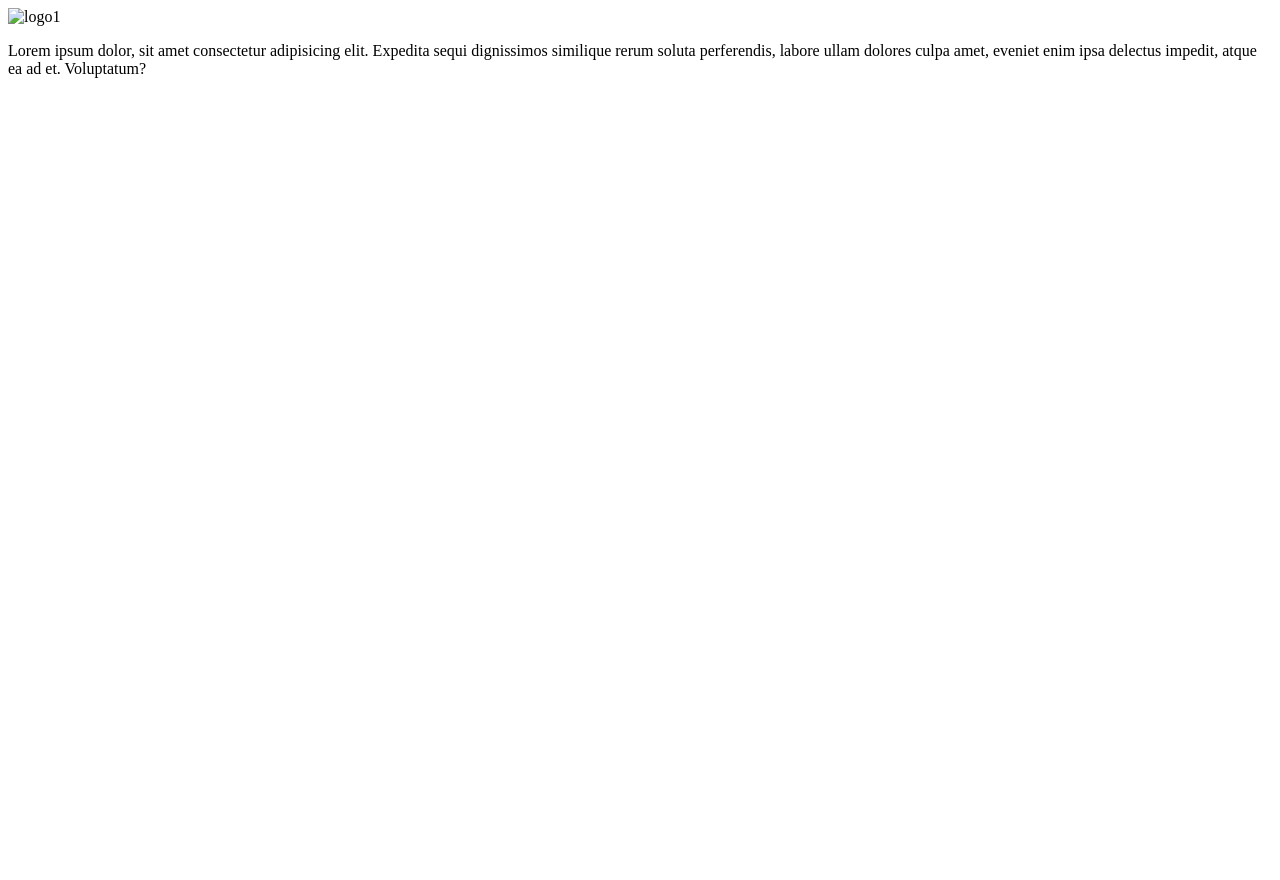
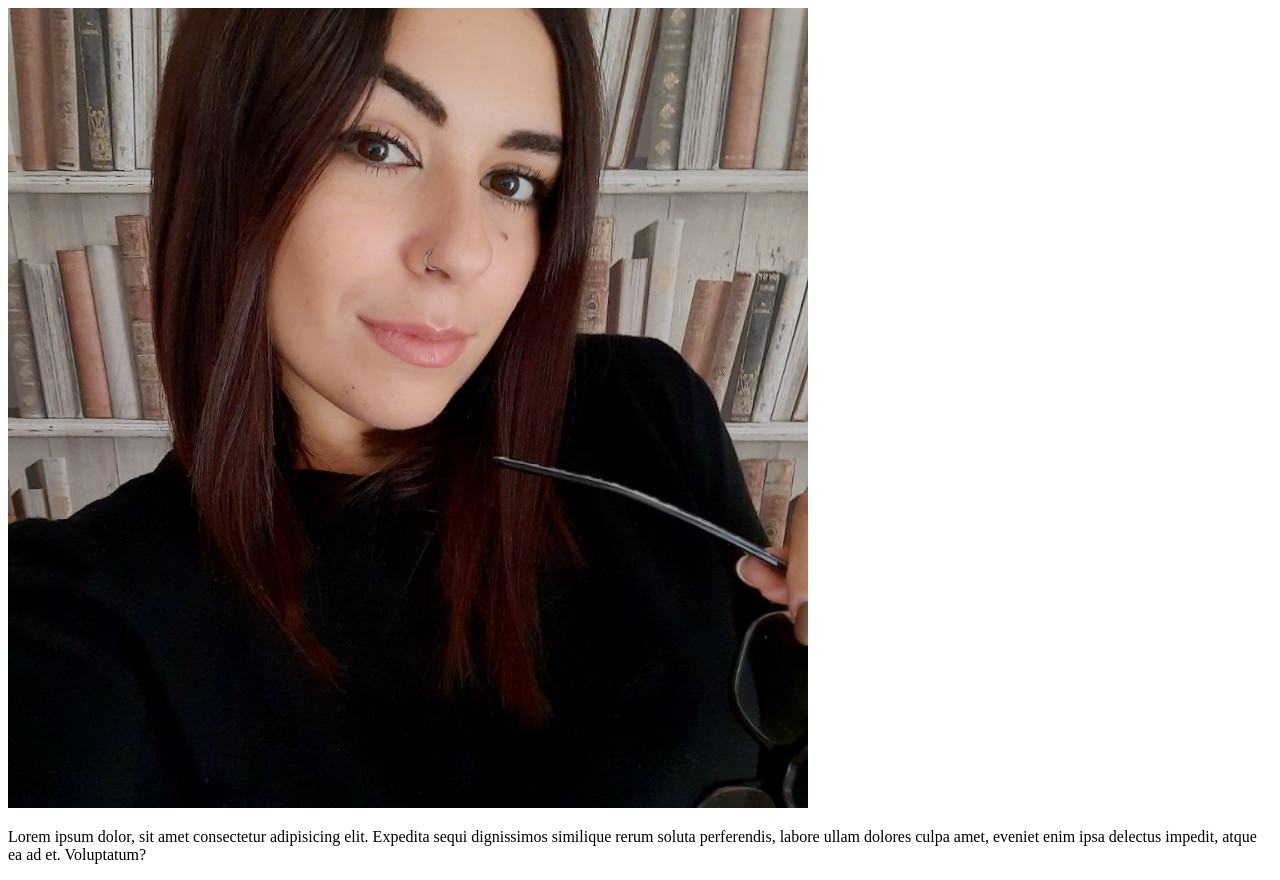
Before and after one commit to mariotol123/frontend, a plain HTML site: page index.html in a window 1280 px wide. Before the commit the page ends 800 px from the top, so only its background shows below. Drawn offline with Linux system fonts and the light colour scheme.

Commit message:
Aggiunta immagine

```diff
--- a/index.html
+++ b/index.html
@@ -7,7 +7,7 @@
 </head>
 <body>
     <header>
-        <img src="../1670335967181.jpeg" alt="logo1">
+        <img src="./images/1670335967181.jpeg" alt="logo1">
         <p>Lorem ipsum dolor, sit amet consectetur adipisicing elit. Expedita sequi dignissimos similique rerum soluta perferendis, labore ullam dolores culpa amet, eveniet enim ipsa delectus impedit, atque ea ad et. Voluptatum?</p>
     </header>
 </body>
```
Also changed, not shown: images/1670335967181.jpeg (added), images/download.png (added).
